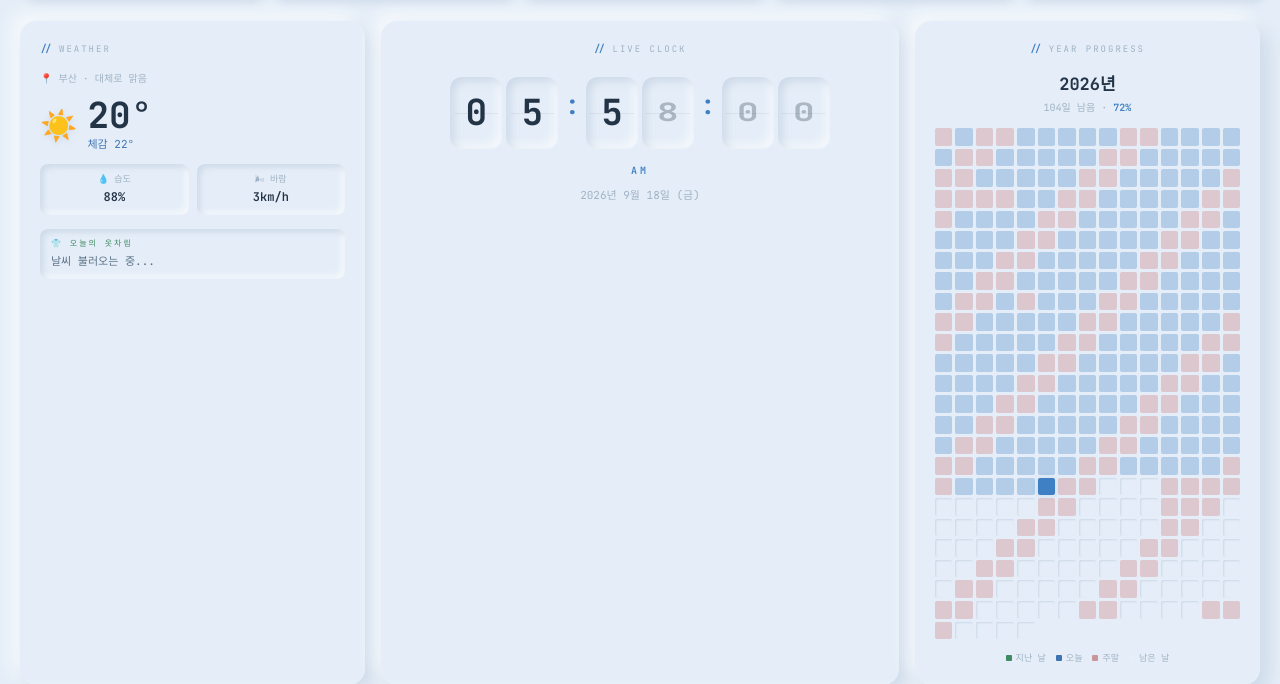
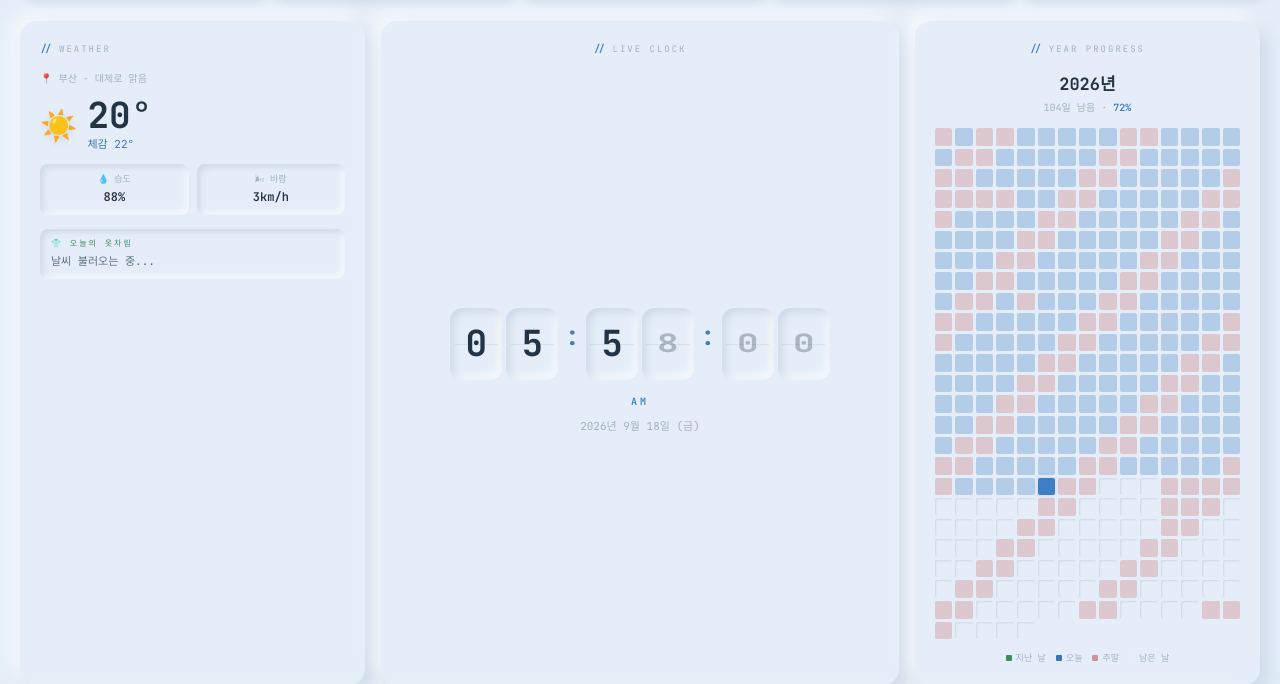
Before and after one commit to bokjisung/Welcom-to-My-World, a plain HTML site: page frontend/welcome.html in a window 1280 px wide. Shown: the part 145-829 px from the top of the page. Drawn offline with Linux system fonts and the light colour scheme; no server answers.

Commit message:
clock-body add

```diff
--- a/frontend/welcome.html
+++ b/frontend/welcome.html
@@ -110,6 +110,7 @@ body{font-family:var(--sans);background:var(--bg);color:var(--tx0);min-height:10
 .forecast-day .temps .lo{color:var(--syn-blue);}
 .forecast-day .pop{color:var(--syn-blue);margin-top:1px;}
 .clock-panel{display:flex;flex-direction:column;align-items:center;}
+.clock-body{flex:1;width:100%;display:flex;flex-direction:column;align-items:center;justify-content:center;}
 .flip-clock{display:flex;align-items:center;justify-content:center;gap:6px;padding:6px 0;flex-wrap:nowrap;}
 .flip-unit{display:flex;flex-direction:column;align-items:center;gap:5px;}
 .flip-digits{display:flex;gap:4px;}
@@ -308,13 +309,13 @@ footer{margin-top:40px;padding-top:18px;border-top:1px solid var(--line);font-fa
 
         <div class="panel clock-panel">
             <div class="panel-title">Live Clock</div>
+            <div class="clock-body">
                 <div class="flip-clock" id="flipClock">
                     <div class="flip-unit">
                         <div class="flip-digits">
                             <div class="flip-card"><div class="flip-digit" id="h1">0</div></div>
                             <div class="flip-card"><div class="flip-digit" id="h2">0</div></div>
                         </div>
-
                     </div>
                     <div class="flip-sep">:</div>
                     <div class="flip-unit">
@@ -322,7 +323,6 @@ footer{margin-top:40px;padding-top:18px;border-top:1px solid var(--line);font-fa
                             <div class="flip-card"><div class="flip-digit" id="m1">0</div></div>
                             <div class="flip-card"><div class="flip-digit" id="m2">0</div></div>
                         </div>
-
                     </div>
                     <div class="flip-sep">:</div>
                     <div class="flip-unit">
@@ -330,11 +330,11 @@ footer{margin-top:40px;padding-top:18px;border-top:1px solid var(--line);font-fa
                             <div class="flip-card"><div class="flip-digit" id="s1">0</div></div>
                             <div class="flip-card"><div class="flip-digit" id="s2">0</div></div>
                         </div>
-
                     </div>
                 </div>
                 <div class="ampm-badge" id="ampmBadge">AM</div>
                 <div class="date-line" id="dateLine"></div>
+            </div>
         </div>
 
 
```
Lines whose indentation alone changed are shown as unchanged.
